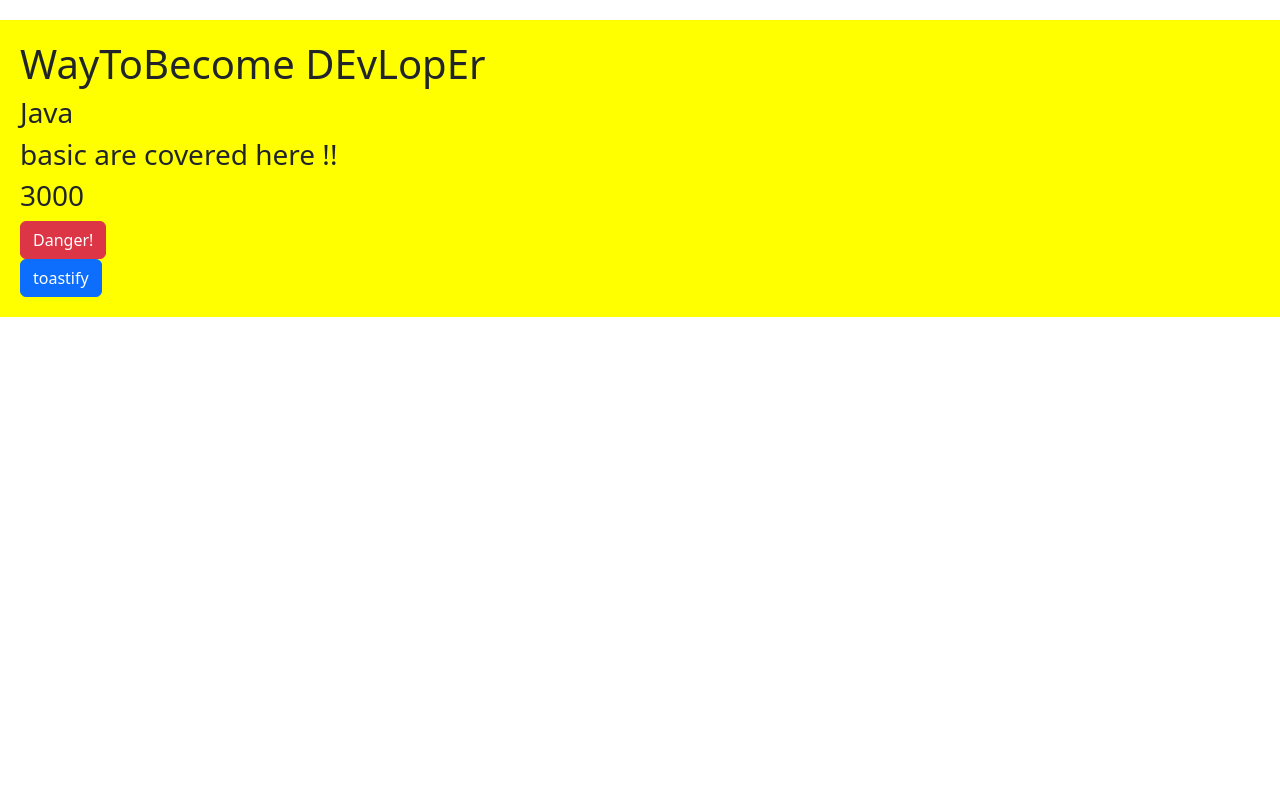
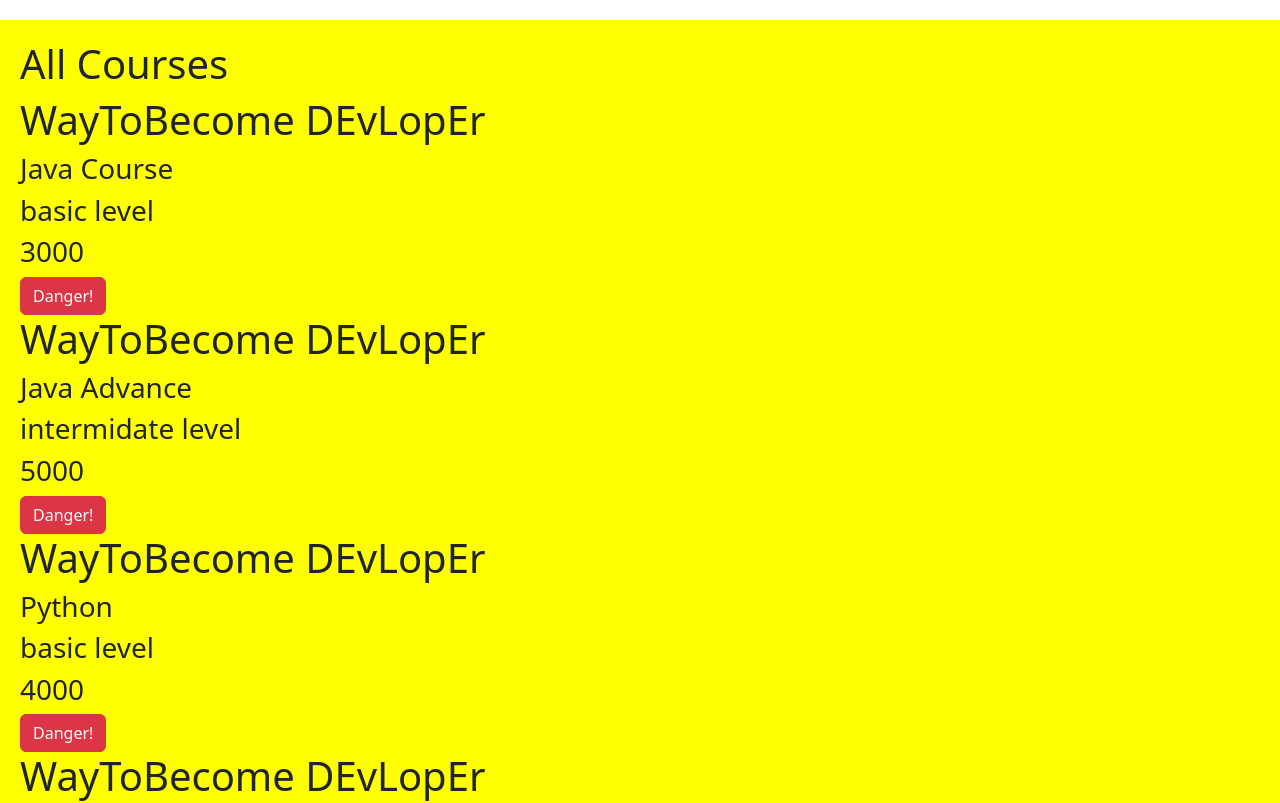
Before and after one commit to aniket24122012/Learn-react-from-utube, a React (Create React App) app in the folder firstTime/my-app/: page / in a window 1280 px wide. Shown: the top 803 px of the page. Built offline with nearby package versions, Linux system fonts and the light colour scheme.

Commit message:
useState  :- Araay , for loop

```diff
--- a/firstTime/my-app/src/App.js
+++ b/firstTime/my-app/src/App.js
@@ -2,27 +2,16 @@
 import './App.css';
 import Title from './components/Title';
 import Course from './components/course';
-import { ToastContainer, toast } from 'react-toastify';
-import { Button } from 'reactstrap';
+import AllCourse from './components/AllCourse';
+
 
 
 function App() {
-  const notify = () => toast.success('🦄 Wow so easy!', {
-    position: "bottom-right",
-    autoClose: 5000,
-    hideProgressBar: false,
-    closeOnClick: true,
-    pauseOnHover: true,
-    draggable: true,
-    progress: undefined,
-    theme: "dark",
-    });
+
   return (
     //How to add CSS through object interploation
   <div style={{background : 'yellow' , padding:'20px', marginTop:'20px'}}>
-      <Course name="Java" desc="basic are covered here !!" price="3000"/>
-      <Button color='primary' onClick={notify}>toastify</Button>
-      <ToastContainer />
+      <AllCourse/>
   </div>
 
   );
--- /dev/null
+++ b/firstTime/my-app/src/components/AllCourse.js
@@ -0,0 +1,22 @@
+import React, { useState } from 'react';
+import Course from './course';
+
+const AllCourse=()=>{
+    const[course,setCourse]=useState([
+        {title:'Java Course',desc:'basic level',price:'3000'},
+        {title:'Java Advance',desc:'intermidate level',price:'5000'},
+        {title:'Python',desc:'basic level',price:'4000'},
+        {title:'Django',desc:'basic',price:'3000'}
+    ])
+    return (
+        <div>
+              <h1>All Courses</h1>
+              {
+                course.length > 0
+                ? course.map((item) => <Course course={item}  /> )
+                : "No course"
+              }
+        </div>
+    );
+}
+export default AllCourse;
--- a/firstTime/my-app/src/components/course.js
+++ b/firstTime/my-app/src/components/course.js
@@ -1,12 +1,12 @@
 import React from 'react';
 import { Button } from 'reactstrap';
-const Course=({name,desc,price})=>{
+const Course=({course})=>{
     return (
         <div>
             <h1>WayToBecome DEvLopEr</h1>
-             <h3>{name}</h3>
-             <h3>{desc}</h3>
-             <h3>{price}</h3>
+             <h3>{course.title}</h3>
+             <h3>{course.desc}</h3>
+             <h3>{course.price}</h3>
              <Button color="danger">Danger!</Button>
         </div>
 
```
